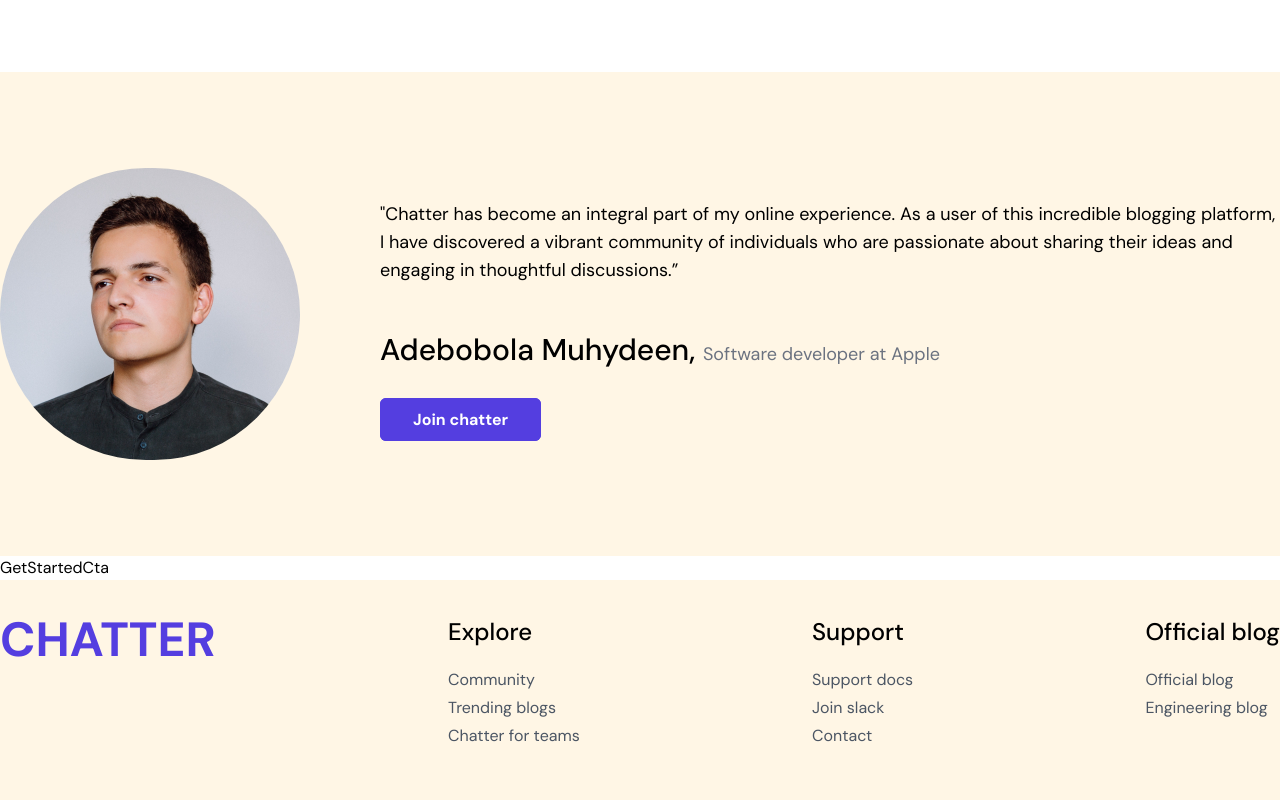
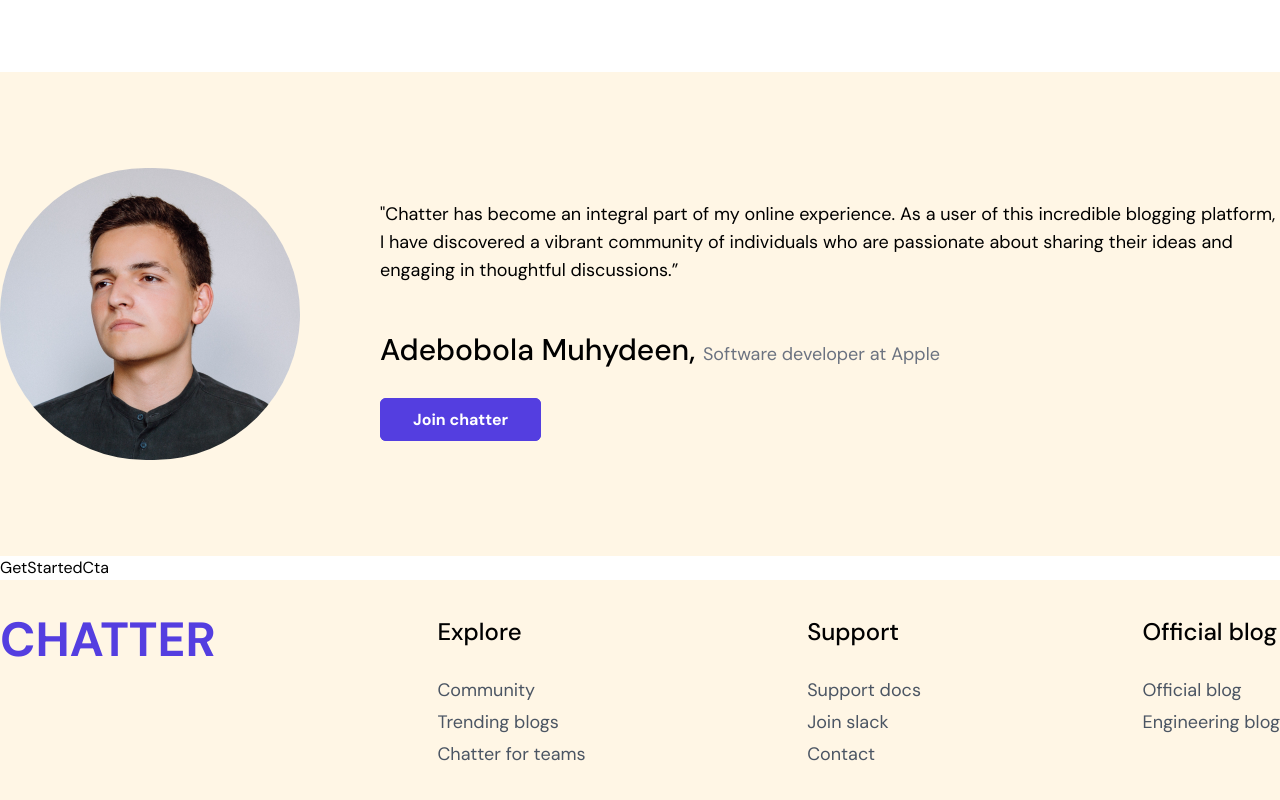
Before and after one commit to Safoah91/chatter, a React (Create React App) app: page / in a window 1280 px wide. Shown: the part 1966-2766 px from the top of the page. Built offline with nearby package versions, Linux system fonts and the light colour scheme.

Commit message:
fix section width

```diff
--- a/src/navigator/layout/index.tsx
+++ b/src/navigator/layout/index.tsx
@@ -4,7 +4,7 @@
 const Layout = () => {
   return (
     <>
-      <header className="bg-white max-w-[90rem] mx-auto py-5">
+      <header className="bg-white max-w-[82rem] mx-auto py-5">
         <nav className="flex justify-between items-center">
           <div className="text-blue500 text-5xl font-bold">CHATTER</div>
           <ul className="flex justify-between gap-1">
@@ -51,17 +51,17 @@
         <Outlet />
       </main>
       <footer className="bg-lightYellow pt-9 pb-24">
-        <div className="max-w-[90rem] mx-auto">
+        <div className="max-w-[82rem] mx-auto">
           <nav className="flex justify-between items-start">
             <div className="text-blue500 text-5xl font-bold">CHATTER</div>
             <ul className="flex flex-col gap-1">
-              <li className="pb-4">
+              <li className="pb-6">
                 <h3 className="text-2xl font-medium">Explore</h3>
               </li>
               <li>
                 <Link
                   to="/"
-                  className="text-bas text-gray-600 py-2 hover:text-gray-500 transition-all duration-300"
+                  className="text-lg text-gray-600 py-2 hover:text-gray-500 transition-all duration-300"
                 >
                   Community
                 </Link>
@@ -69,7 +69,7 @@
               <li>
                 <Link
                   to="/about"
-                  className="text-base text-gray-600 py-2 hover:text-gray-500 transition-all duration-300"
+                  className="text-lg text-gray-600 py-2 hover:text-gray-500 transition-all duration-300"
                 >
                   Trending blogs
                 </Link>
@@ -77,20 +77,20 @@
               <li>
                 <Link
                   to="/contact"
-                  className="text-ba py-2 text-gray-600 hover:text-gray-500 transition-all duration-300"
+                  className="text-lg py-2 text-gray-600 hover:text-gray-500 transition-all duration-300"
                 >
                   Chatter for teams
                 </Link>
               </li>
             </ul>
             <ul className="flex flex-col gap-1">
-              <li className="pb-4">
+              <li className="pb-6">
                 <h3 className="text-2xl font-medium">Support</h3>
               </li>
               <li>
                 <Link
                   to="/"
-                  className="text-bas text-gray-600 py-2 hover:text-gray-500 transition-all duration-300"
+                  className="text-lg text-gray-600 py-2 hover:text-gray-500 transition-all duration-300"
                 >
                   Support docs
                 </Link>
@@ -98,7 +98,7 @@
               <li>
                 <Link
                   to="/"
-                  className="text-base text-gray-600 py-2 hover:text-gray-500 transition-all duration-300"
+                  className="text-lg text-gray-600 py-2 hover:text-gray-500 transition-all duration-300"
                 >
                   Join slack
                 </Link>
@@ -106,20 +106,20 @@
               <li>
                 <Link
                   to="/contact"
-                  className="text-ba py-2 text-gray-600 hover:text-gray-500 transition-all duration-300"
+                  className="text-lg py-2 text-gray-600 hover:text-gray-500 transition-all duration-300"
                 >
                   Contact
                 </Link>
               </li>
             </ul>
             <ul className="flex flex-col gap-1">
-              <li className="pb-4">
+              <li className="pb-6">
                 <h3 className="text-2xl font-medium">Official blog</h3>
               </li>
               <li>
                 <Link
                   to="/"
-                  className="text-bas text-gray-600 py-2 hover:text-gray-500 transition-all duration-300"
+                  className="text-lg text-gray-600 py-2 hover:text-gray-500 transition-all duration-300"
                 >
                   Official blog
                 </Link>
@@ -127,7 +127,7 @@
               <li>
                 <Link
                   to="/"
-                  className="text-base text-gray-600 py-2 hover:text-gray-500 transition-all duration-300"
+                  className="text-lg text-gray-600 py-2 hover:text-gray-500 transition-all duration-300"
                 >
                   Engineering blog
                 </Link>
--- a/src/pages/home/components/about.tsx
+++ b/src/pages/home/components/about.tsx
@@ -3,7 +3,7 @@
     <>
       <section
         id="about"
-        className="max-w-[90rem] mx-auto md:flex md:gap-20 py-24"
+        className="max-w-[82rem] mx-auto md:flex md:gap-20 py-24"
       >
         <article className="w-[60%]">
           <h2 className="text-5xl font-bold">About Chatter</h2>
--- a/src/pages/home/components/testimonies.tsx
+++ b/src/pages/home/components/testimonies.tsx
@@ -4,7 +4,7 @@
   return (
     <>
       <section id="about" className="bg-lightYellow py-24">
-        <div className="max-w-[90rem] mx-auto md:flex md:gap-20">
+        <div className="max-w-[82rem] mx-auto md:flex md:gap-20">
           <article className="w-[25%] rounded-full">
             <img
               src="/assets/images/testimony.png"
```
